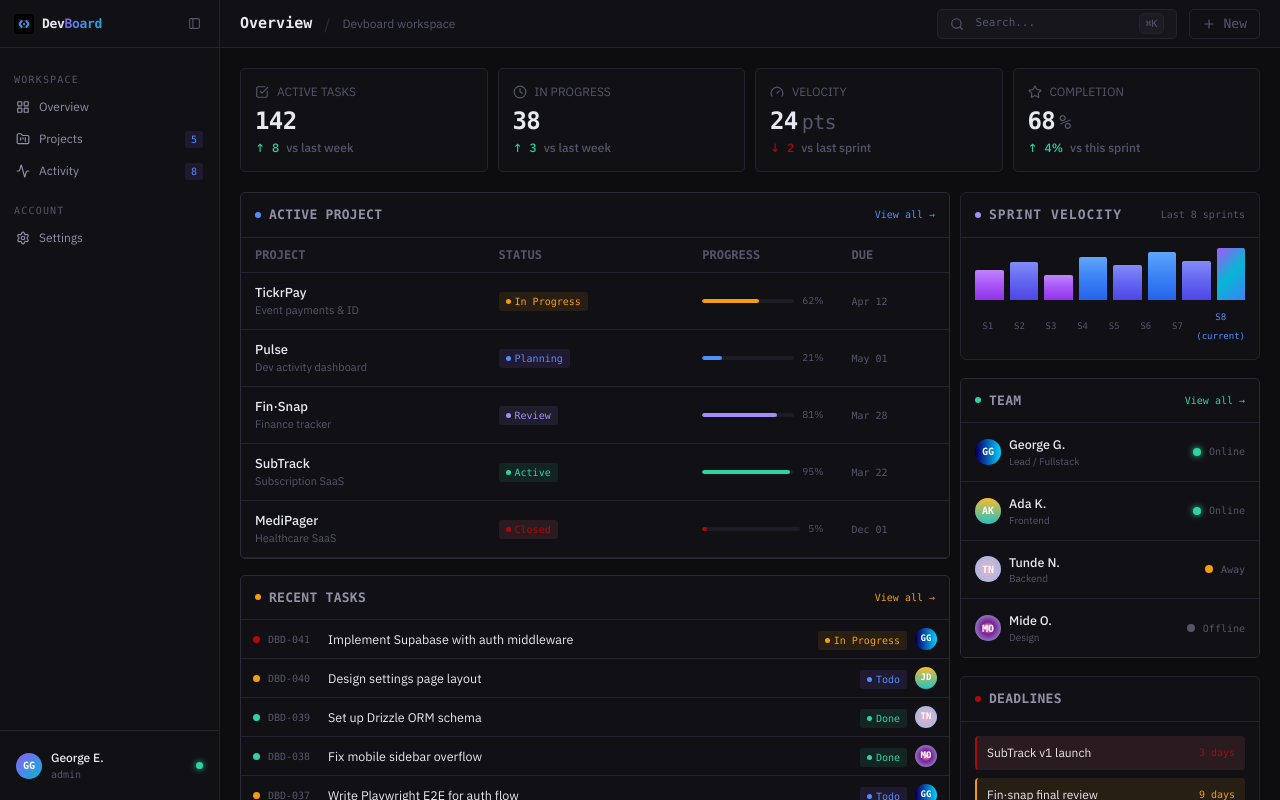
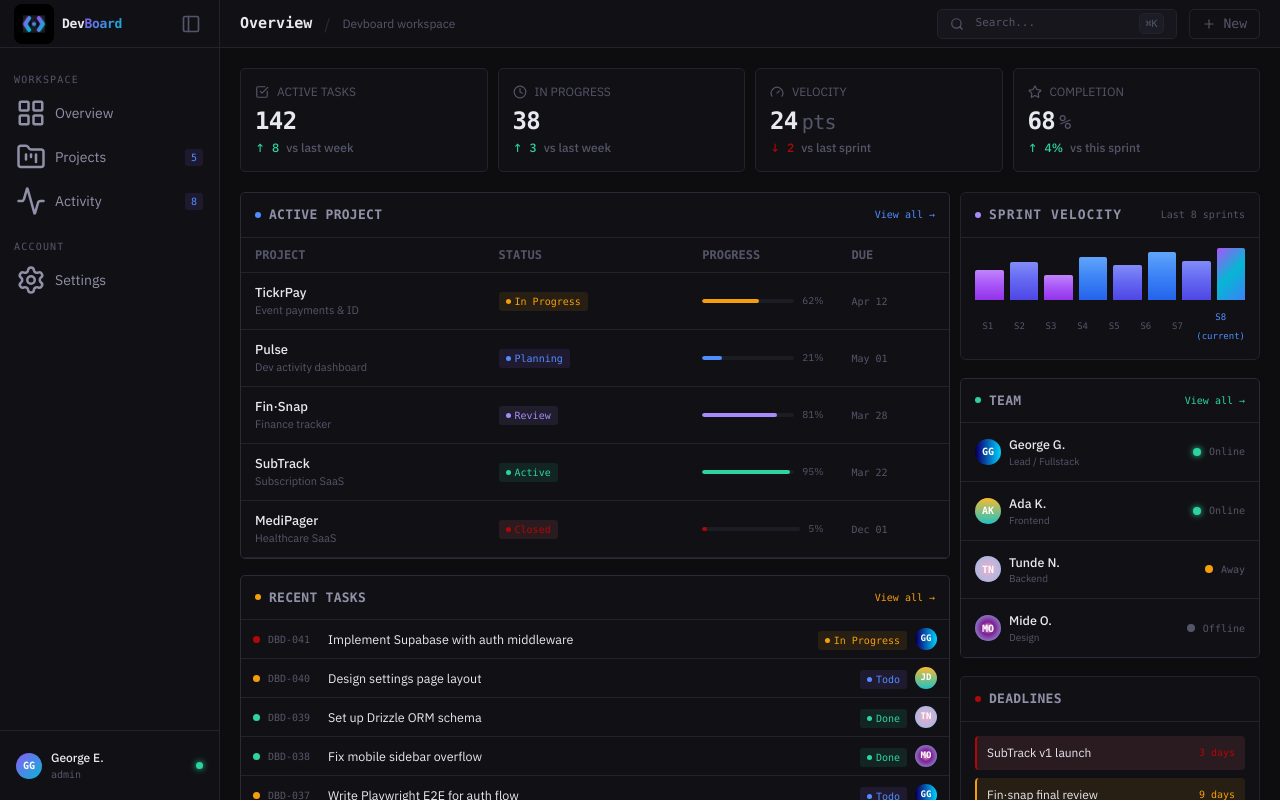
Before and after one commit to georgegoodluck/DevBoard, a Next.js app: page /overview in a window 1280 px wide. Built offline with nearby package versions, Linux system fonts and the light colour scheme.

Commit message:
style: make icons bigger

```diff
--- a/components/layout/sidebar/NavLink.tsx
+++ b/components/layout/sidebar/NavLink.tsx
@@ -36,7 +36,7 @@ export default function NavLink({
 
       {item.icon}
 
-      {!collapsed && <span>{item.label}</span>}
+      {!collapsed && <span className="text-sm">{item.label}</span>}
 
       {!collapsed && item.badge !== undefined && (
         <span className="ml-auto font-mono text-[10px] font-medium px-[6px] py-[1px] rounded-[3px] bg-[var(--accent-dim)] text-[var(--accent)]">
--- a/components/layout/sidebar/SidebarLogo.tsx
+++ b/components/layout/sidebar/SidebarLogo.tsx
@@ -17,8 +17,8 @@ export default function SidebarLogo({ collapsed }: { collapsed: boolean }) {
           <Image
             src="/icon.svg"
             alt="DevBoard"
-            width={20}
-            height={20}
+            width={40}
+            height={40}
             className="shrink-0"
           />
           <span className="font-mono text-[13px] font-semibold tracking-tight ml-2">
@@ -31,7 +31,7 @@ export default function SidebarLogo({ collapsed }: { collapsed: boolean }) {
         onClick={toggle}
         className={`${collapsed ? "mx-auto" : "ml-auto"} text-[var(--text3)] hover:text-[var(--text)] transition-colors cursor-pointer p-[4px] rounded-[var(--radius)] hover:bg-[var(--bg3)]`}
       >
-        {collapsed ? <PanelRight size={13} /> : <PanelLeft size={13} />}
+        {collapsed ? <PanelRight size={20} /> : <PanelLeft size={20} />}
       </button>
     </div>
   );
--- a/components/layout/sidebar/nav-items.tsx
+++ b/components/layout/sidebar/nav-items.tsx
@@ -5,19 +5,19 @@ export const navItems: NavItem[] = [
   {
     label: "Overview",
     href: "/",
-    icon: <LayoutGrid size={14} />,
+    icon: <LayoutGrid size={30} />,
   },
   {
     label: "Projects",
     badge: 5,
     href: "/projects",
-    icon: <FolderKanban size={14} />,
+    icon: <FolderKanban size={30} />,
   },
   {
     label: "Activity",
     href: "/activity",
     badge: 8,
-    icon: <Activity size={14} />,
+    icon: <Activity size={30} />,
   },
 ];
 
@@ -25,6 +25,6 @@ export const accountItems: NavItem[] = [
   {
     label: "Settings",
     href: "/settings",
-    icon: <Settings size={14} />,
+    icon: <Settings size={30} />,
   },
 ];
```
